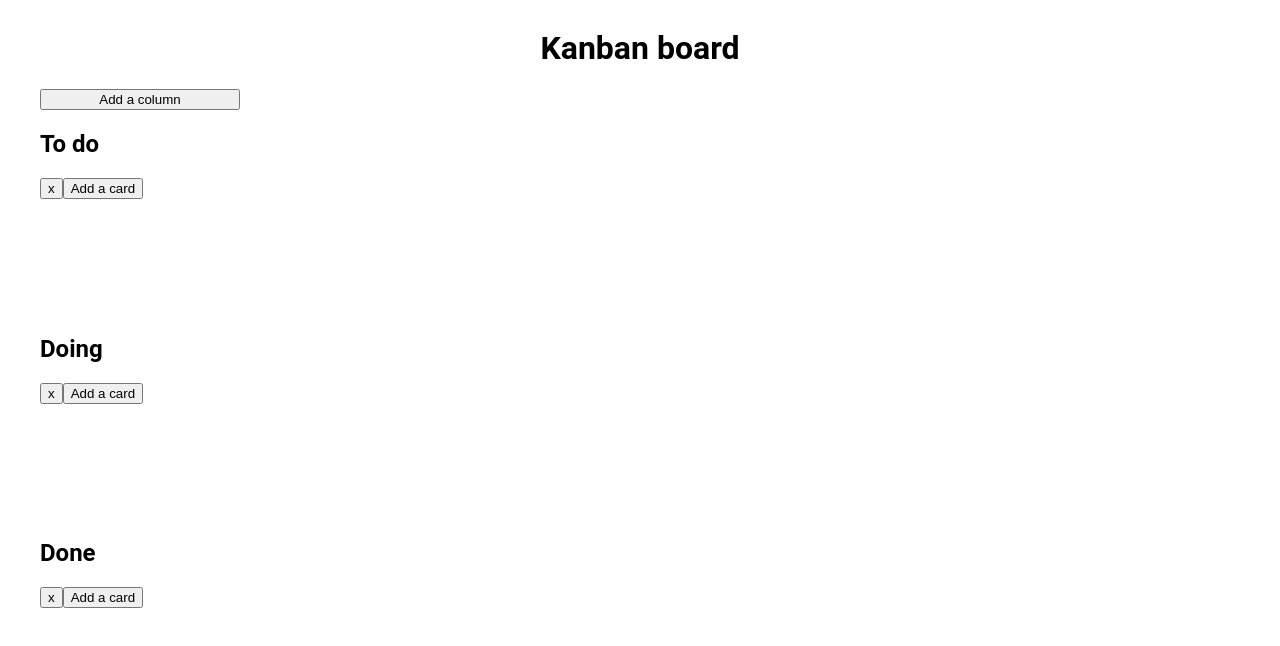
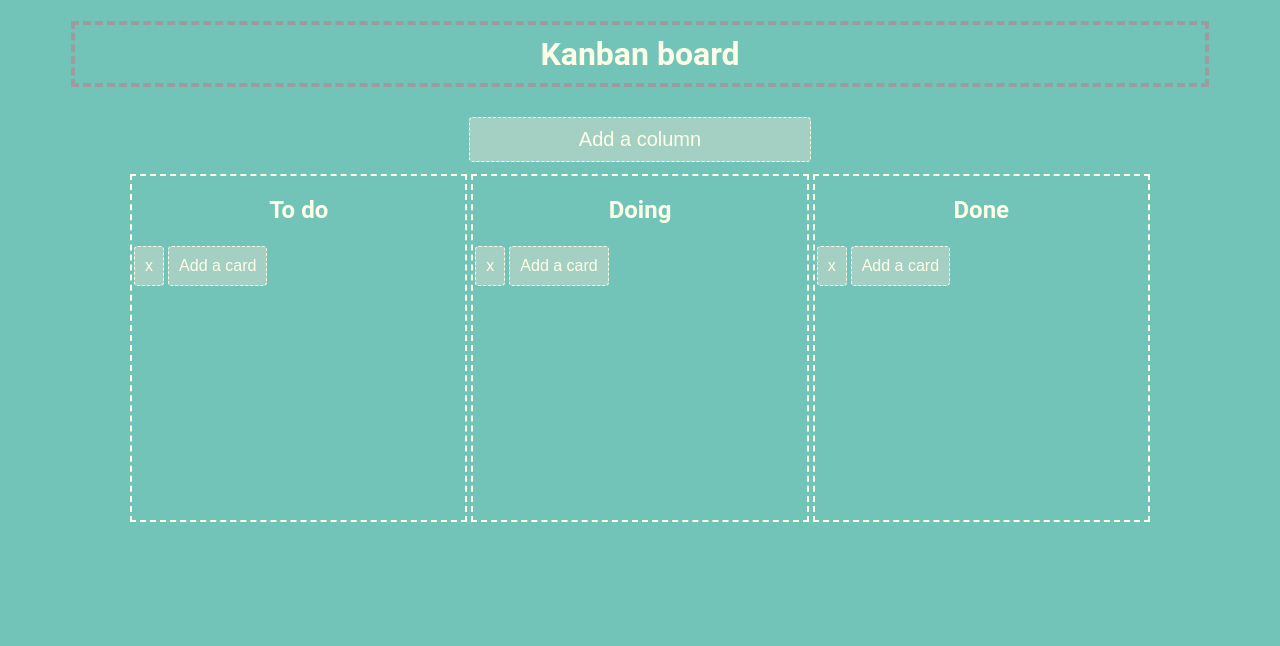
Before and after one commit to dkolo/JS_Kanban_Board, a plain HTML site: page index.html in a window 1280 px wide. Drawn offline with nearby package versions, Linux system fonts and the light colour scheme.

Commit message:
Add styles in css/style.css

```diff
--- a/css/style.css
+++ b/css/style.css
@@ -1,28 +1,104 @@
 body {
-	font-family: 'Roboto', sans-serif;
+    font-family: 'Roboto', sans-serif;
+    margin-top: 20px;
+    background: #72C4B9;
 }
 
 .board {
-	display: -webkit-flex;
-	display: flex;
-	-webkit-flex-direction: column;
-	flex-direction: column;
-	margin: 0 auto;
-	width: 1200px;
+    margin: 0 auto;
+    max-width: 1200px;
+    width: 90%;
+}
+
+button {
+    cursor: pointer;
+    background: #A4D0C4;
+    border: 1px dashed #FEFEE7;
+    border-radius: 4px;
+    color: #FEFEE7;
+    text-align: center;
+    text-decoration: none;
+    display: inline-block;
+    font-size: 16px;
+    padding: 10px 10px;
+    margin: 2px 2px;
+    -webkit-transition-duration: 0.3s;
+    /* Safari */
+    transition-duration: 0.3s;
+}
+
+button:hover {
+    background: #72C4B9;
+    border: 1px solid #9A9C9F;
 }
 
 h1 {
-	text-align: center;
+    text-align: center;
+    color: #FEFEE7;
+    border: 4px dashed #9A9C9F;
+    padding: 10px 0;
+}
+
+.column-container {
+    display: -webkit-flex;
+    display: flex;
+    -webkit-flex-direction: row;
+    flex-direction: row;
+    max-width: 1200px;
+    width: 90%;
+    margin: auto;
+}
+
+.column {
+    flex: 1;
+    min-width: 100px;
+    border: 2px dashed #FEFEE7;
+    margin: 2px;
+}
+
+h2 {
+    text-align: center;
+    color: #FEFEE7;
 }
 
 .create-column {
-	width: 200px;
+    display: block;
+    margin: 30px auto 10px auto;
+    width: 30%;
+    font-size: 20px;
 }
 
 .column-card-list {
-	min-height: 100px;
+    min-height: 200px;
+    display: flex;
+    -webkit-flex-direction: column;
+    flex-direction: column;
+}
+
+.card {
+    list-style-type: none;
+    background: #A4D0C4;
+    min-width: 80px;
+    margin: 2px;
+    -webkit-transition-duration: 0.1s;
+    /* Safari */
+    transition-duration: 0.1s;
+    width: 90%;
+    color: #FEFEE7;
+}
+
+.card:hover {
+    background: #FEFEE7;
+    color: #0F0F0D;
+    width: 90%;
 }
 
 .card-placeholder {
-	background: blue;
+    list-style-type: none;
+    background: #A4D0C4;
+    width: 90%;
 }
+
+.card-description {
+    padding: 0 10px;
+}
```
